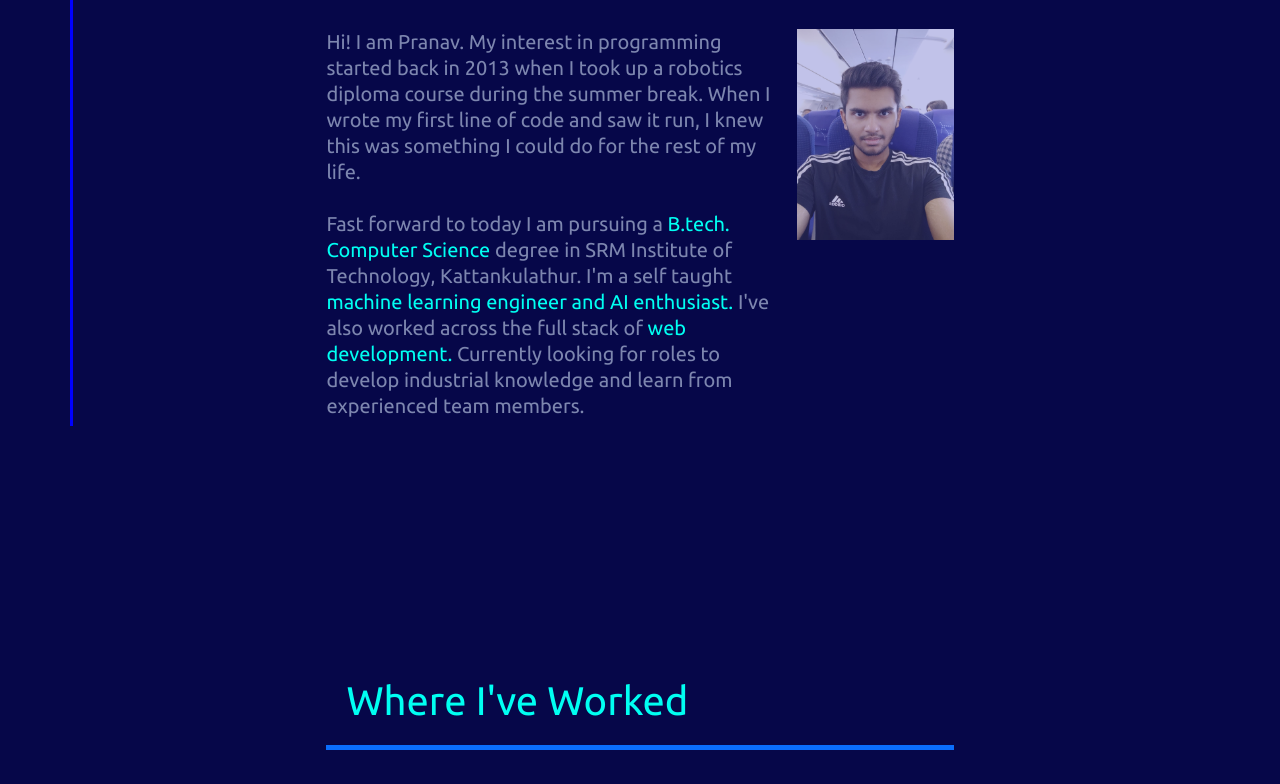
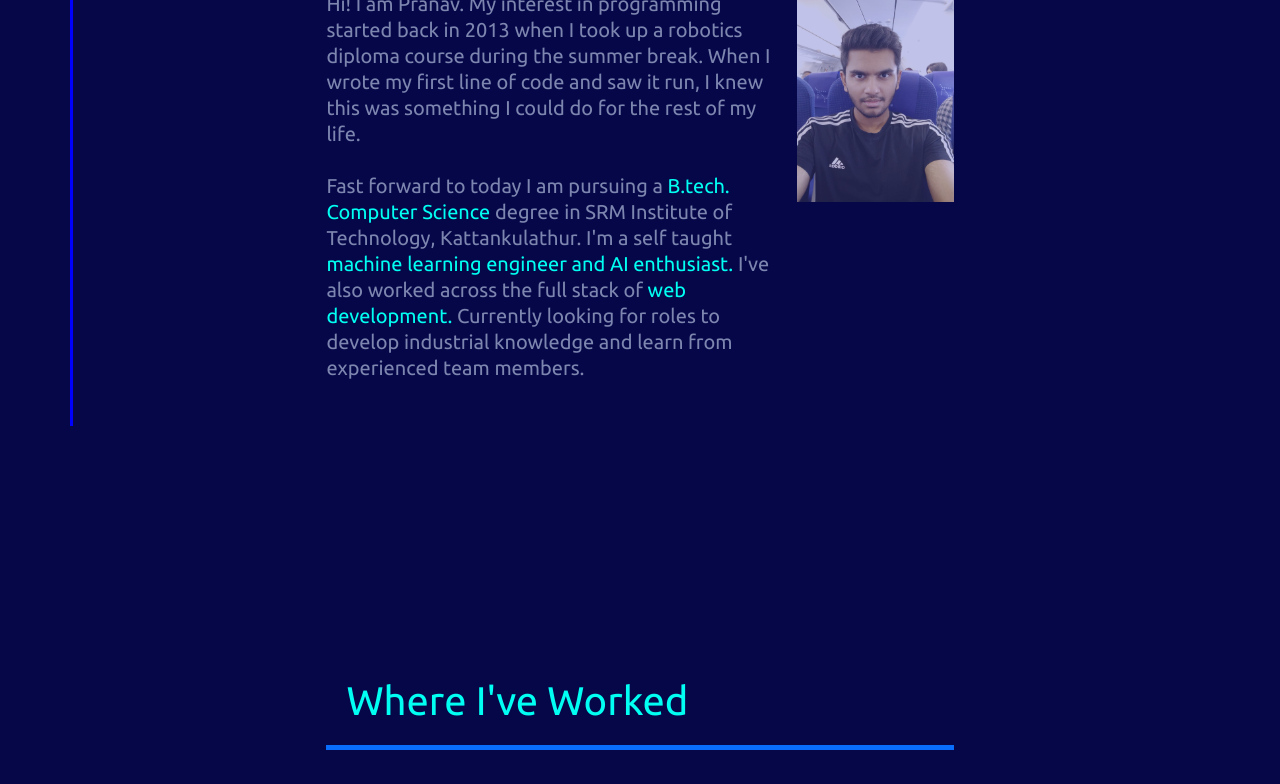
Before and after one commit to pranav-ml/pranav-ml.github.io, a plain HTML site: page index.html in a window 1280 px wide. Shown: the part 1074-1858 px from the top of the page. Drawn offline with nearby package versions, Linux system fonts and the light colour scheme.

Commit message:
minor changes

```diff
--- a/style.css
+++ b/style.css
@@ -373,10 +373,10 @@ nav {
   /* padding:0 200px; */
 }
 .intro-content {
-  padding-top: 5%;
+  /* padding-top: 5%; */
   justify-content: center;
   height: fit-content;
-  margin-top: 5%;
+  margin-top: 4%;
   /* width: clamp(400px, 80vw, 800px); */
 }
 .text1 {
```
